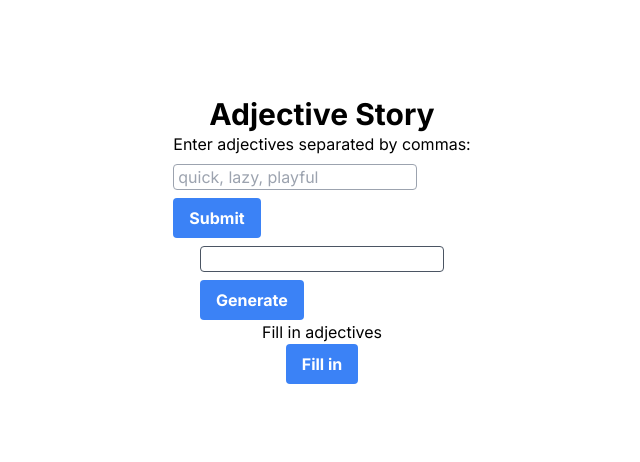
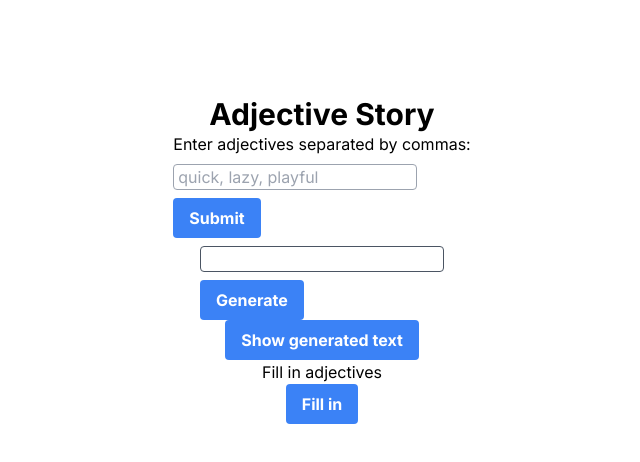
Before and after one commit to torvat/Adjective-story-ai, a Next.js app: page / in a window 1280 px wide. Shown: the top 462 px of the page, without its empty margins (318-958 px from the left). Built offline with nearby package versions, Linux system fonts and the light colour scheme.

Commit message:
Added a button to show/hide the gpt generated result

```diff
--- a/src/app/globals.css
+++ b/src/app/globals.css
@@ -2,7 +2,13 @@
 @tailwind components;
 @tailwind utilities;
 
-button[type="submit"], button {
+button[type='submit'],
+button {
+    @apply bg-blue-500 text-white font-bold py-2 px-4 rounded w-fit;
+}
+
+button[type='button'],
+button {
     @apply bg-blue-500 text-white font-bold py-2 px-4 rounded w-fit;
 }
 
@@ -10,6 +16,7 @@ h1 {
     @apply text-3xl font-bold;
 }
 
-input, textarea {
+input,
+textarea {
     @apply border border-gray-400 rounded px-1 my-2;
 }
--- a/src/app/page.tsx
+++ b/src/app/page.tsx
@@ -29,6 +29,7 @@ export default function Home() {
     const [result, setResult] = useState<APIResult>()
     const [adjectives, setAdjectives] = useState<string[]>([])
     const [filledResult, setFilledResult] = useState<APIResult>()
+    const [isHidden, setIsHidden] = useState<boolean>(true)
 
     /**
      * Calls the OpenAI API with the user inputted prompt to create an adjective story.
@@ -105,8 +106,11 @@ export default function Home() {
                 <InputField id={inputId} required />
                 <button type={'submit'}>Generate</button>
             </form>
-            {result?.loading ? <p>Please wait</p> : <p>Fill in adjectives</p>}
-
+            <button type='button' onClick={() => setIsHidden(!isHidden)}>
+                {isHidden ? 'Show generated text' : 'Hide generated text'}
+            </button>
+            {!isHidden ? result?.loading ? <p>Loading...</p> : <p>{result?.response?.content}</p> : null}
+            {result?.loading ? <p>Loading...</p> : <p>Fill in adjectives</p>}
             <form onSubmit={handleAdjectives}>
                 <button type={'submit'}>Fill in</button>
             </form>
```
